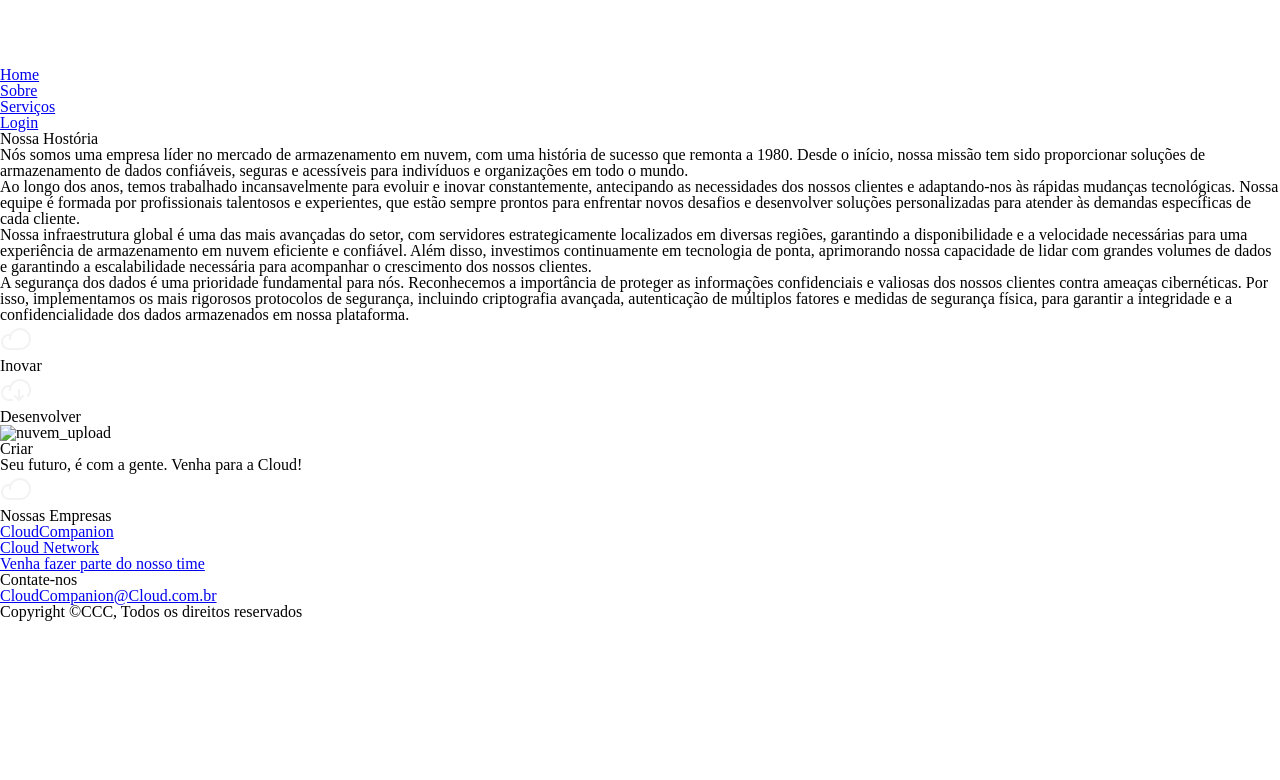
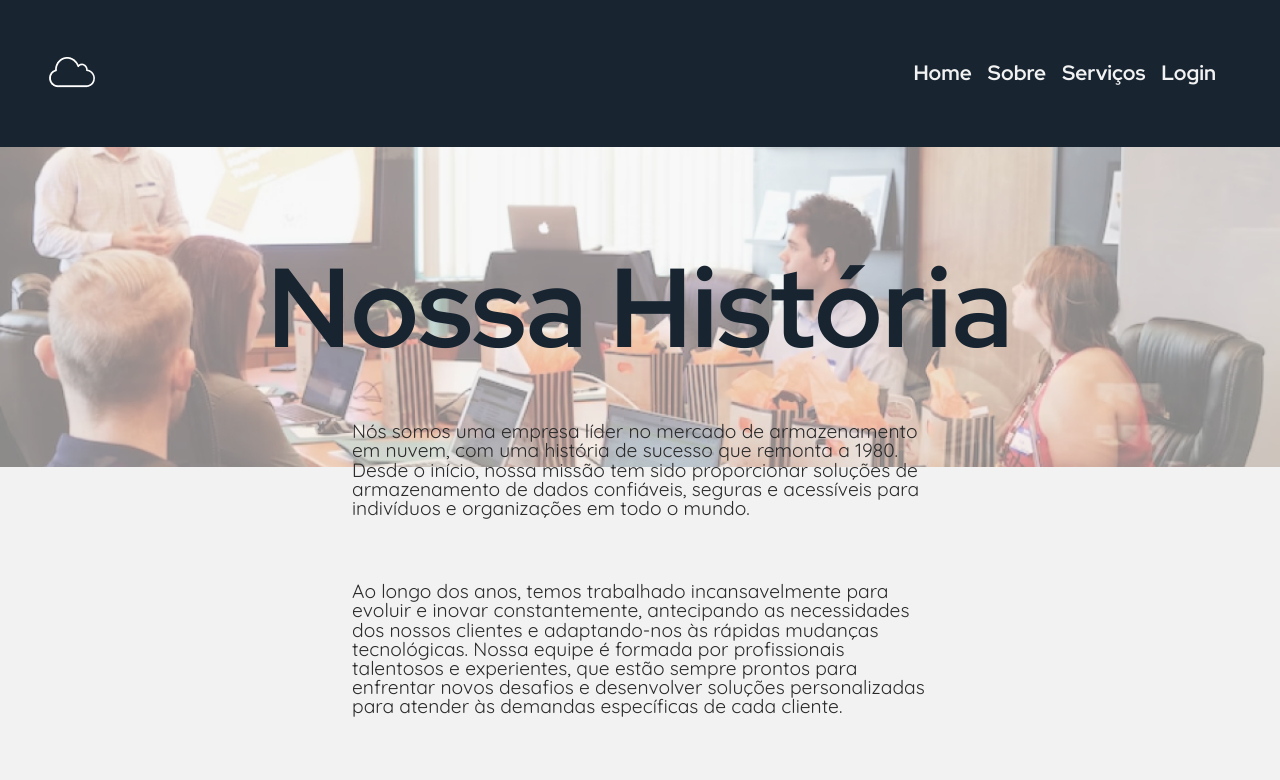
Before and after one commit to Arthur-KF18/Projeto-Portfolio-Create-Cloud-Computing, a plain HTML site: page Assets/templates/sobre.html in a window 1280 px wide. Shown: the top 780 px of the page. Drawn offline with Linux system fonts and the light colour scheme.

Commit message:
adição de estilos a nova página e estrutura

```diff
--- a/Assets/static/home.css
+++ b/Assets/static/home.css
@@ -1,4 +1,4 @@
-@import url('../styles/style.css');
+@import url('../static/style.css');
 
 @keyframes slider {
     0% {
--- /dev/null
+++ b/Assets/static/sobre.css
@@ -0,0 +1,122 @@
+@import url('../static/style.css');
+
+html {
+    background-color: var(--branco);
+    scroll-behavior: smooth;
+}
+
+.header__secao {
+    display: flex;
+    flex-direction: row;
+    background-color: var(--cor_cinza-principal);
+    padding: 2.5rem;
+    justify-content: space-between;
+    align-items: center;
+}
+
+.secao__lista {
+    display: flex;
+    flex-direction: row;
+    padding-right: 0.5rem;
+}
+
+.secao__lista>li {
+    padding-right: 1rem;
+    font-size: 1.3rem;
+    list-style: none;
+}
+
+.secao__lista>li>a {
+    text-decoration: none;
+    color: var(--branco);
+    font-family: var(--fonte-principal);
+    font-weight: var(--fonte-principal-bold);
+    transition: 1s;
+}
+
+.secao__lista>li>a:hover {
+    color: var(--cinza-escuro);
+    transition: 1s;
+}
+
+/* BANNER PRINCIPAL */
+
+.banner {
+    display: flex;
+    flex-direction: row;
+    justify-content: center;
+    align-items: center;
+    background-image: url(../static/images/reunião-opaco.png);
+    background-repeat: no-repeat;
+    background-size: cover;
+    height: 40vh;
+}
+
+.banner>h1 {
+    font-family: var(--fonte-principal);
+    font-weight: var(--fonte-principal-bold);
+    font-size: 7rem;
+    color: var(--cor_cinza-principal);
+    opacity: 100%;
+}
+
+.apresentacao {
+    display: flex;
+    flex-direction: column;
+    justify-content: center;
+    align-items: center;
+}
+
+.apresentacao__texto {
+    font-family: var(--fonte-texto-regular);
+    font-size: 1.2rem;
+    color: var(--cor_preto);
+    display: flex;
+    flex-direction: column;
+    height: 80vh;
+    width: 50vw;
+    justify-content: center;
+    align-items: center;
+}
+
+.apresentacao__texto>p {
+    padding: 2rem;
+}
+
+.apresentacao__cards>ul {
+    display: flex;
+    flex-direction: row;
+    justify-content: center;
+    align-items: center;
+    list-style: none;
+}
+
+.apresentacao__cards__itens {
+    display: flex;
+    flex-direction: column;
+    background-color: var(--cor_cinza-principal);
+    height: 5vh;
+    width: 10vw;
+    gap: 1rem;
+}
+
+.apresentacao__cards__itens>img {
+    width: 5vw;
+    height: 10vh;
+}
+
+.infomativocloud {
+    display: flex;
+    flex-direction: column;
+    justify-content: center;
+    text-align: center;
+    height: 40vh;
+    font-family: var(--fonte-texto-regular);
+}
+
+.infomativocloud>img {
+    width: 5vw;
+    height: 10vh;
+    color: #2b2b2b;
+    background-color: pink;
+}
--- a/Assets/static/style.css
+++ b/Assets/static/style.css
@@ -1,6 +1,7 @@
-@import url('../styles/home.css');
+@import url('../static/home.css');
+@import url('../static/sobre.css');
 
-:root{
+:root {
     /* fontes usadas */
     --fonte-principal: 'Red Hat Display', sans-serif;
     --fonte-texto-regular: 'Quicksand', sans-serif;
@@ -13,8 +14,8 @@
     --preto-claro: #232F3E;
     --branco: #F2F2F2;
 
-    --cor_cinza-principal:#182531;
-    --cor_preto:#2B2B2B;
-    --cor_cinza-esboco:#DBDBDB;
-    --cor_conteudo:#AEAEAE;
+    --cor_cinza-principal: #182531;
+    --cor_preto: #2B2B2B;
+    --cor_cinza-esboco: #DBDBDB;
+    --cor_conteudo: #AEAEAE;
 }
--- a/Assets/templates/sobre.html
+++ b/Assets/templates/sobre.html
@@ -31,8 +31,7 @@
   </header>
   <main>
     <section class="banner">
-            <!-- <img src="../static/images/reuniao_transparente.png" alt="background_transparente"> -->
-            <h1>Nossa Hostória</h1>
+      <h1>Nossa História</h1>
     </section>
     <section class="apresentacao">
       <div class="apresentacao__texto">
@@ -54,6 +53,7 @@
           e medidas de segurança física, para garantir a integridade e a confidencialidade dos dados armazenados em
           nossa plataforma.</p>
       </div>
+
       <div class="apresentacao__cards">
         <ul>
           <li class="apresentacao__cards__itens">
@@ -62,20 +62,26 @@
           </li>
           <li class="apresentacao__cards__itens">
             <img src="../static/images/clouddownload.svg" alt="nuvem_dowload">
-                        <h2>Desenvolver</h2></li>
+            <h2>Desenvolver</h2>
+          </li>
           <li class="apresentacao__cards__itens">
-                        <img src="../static/images/" alt="nuvem_upload">
-                        <h2>Criar</h2></li>
+            <img src="../static/images/clouddownload.svg" alt="nuvem_upload">
+            <h2>Criar</h2>
+          </li>
         </ul>
       </div>
     </section>
-        <div>
+
+    <div class="infomativocloud">
+      <img src="../static/images/Cloud.svg" alt="nuvem">
       <h1>Seu futuro, é com a gente. Venha para a Cloud!</h1>
-            <img src="../static/images/Cloud.svg" alt="nuvem">
     </div>
+
   </main>
+
   <footer>
-        <section class="rodape">
+    <section class="rodape__completo">
+      <div class="rodape">
         <div class="rodape__empresas">
           <h2 class="rodape__empresas--titulo">Nossas Empresas</h2>
           <ul class="rodape__empresas--conteudo">
@@ -94,10 +100,12 @@
             </li>
           </ul>
         </div>
-        </section>
+      </div>
       <h4 class="rodape__disclaimer">
         Copyright &copy;CCC, Todos os direitos reservados
       </h4>
+    </section>
+
   </footer>
 </body>
 
```
Also changed, not shown: Assets/static/images/reunião-opaco.png (added). Lines whose indentation alone changed are shown as unchanged.
